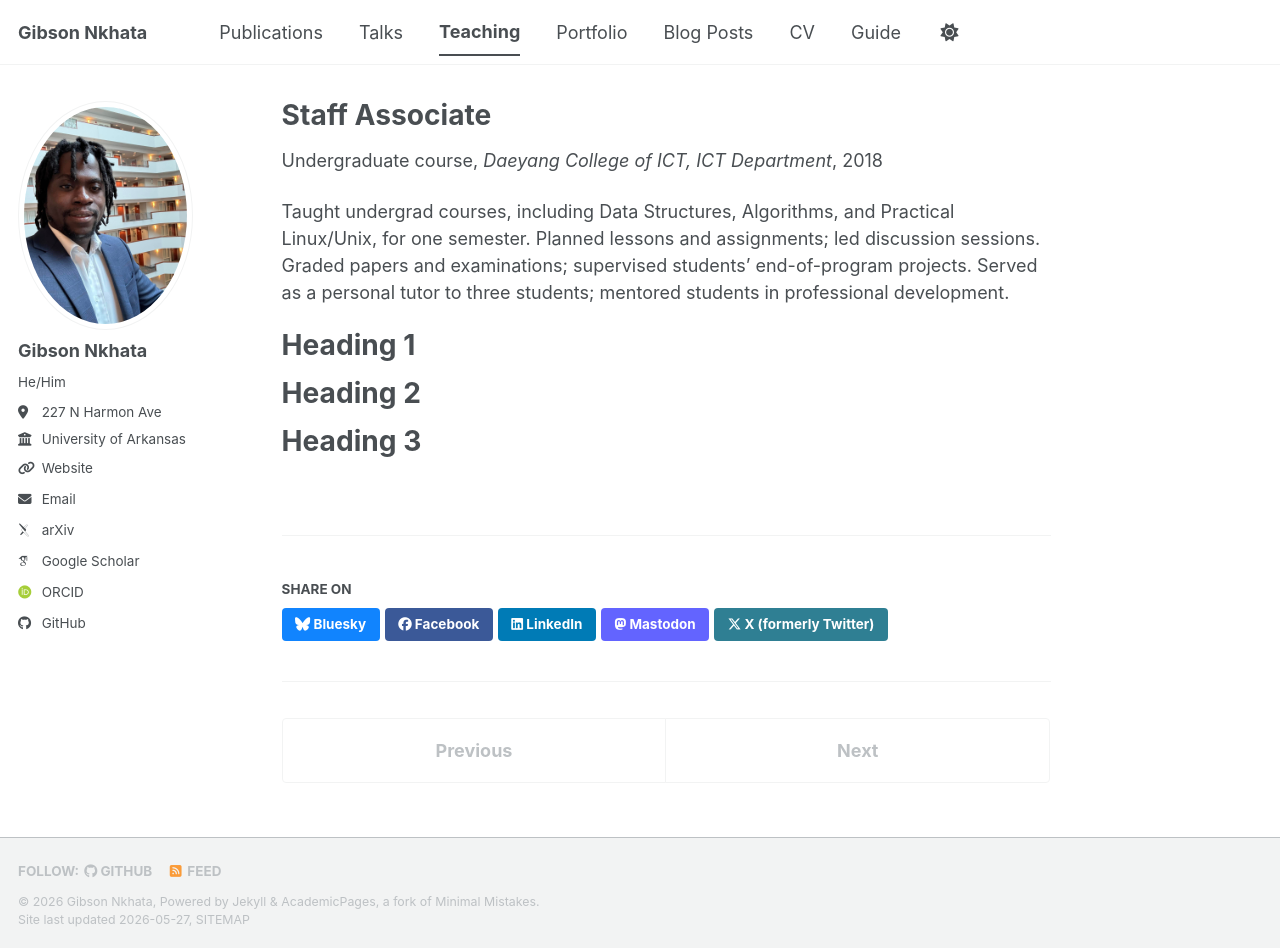
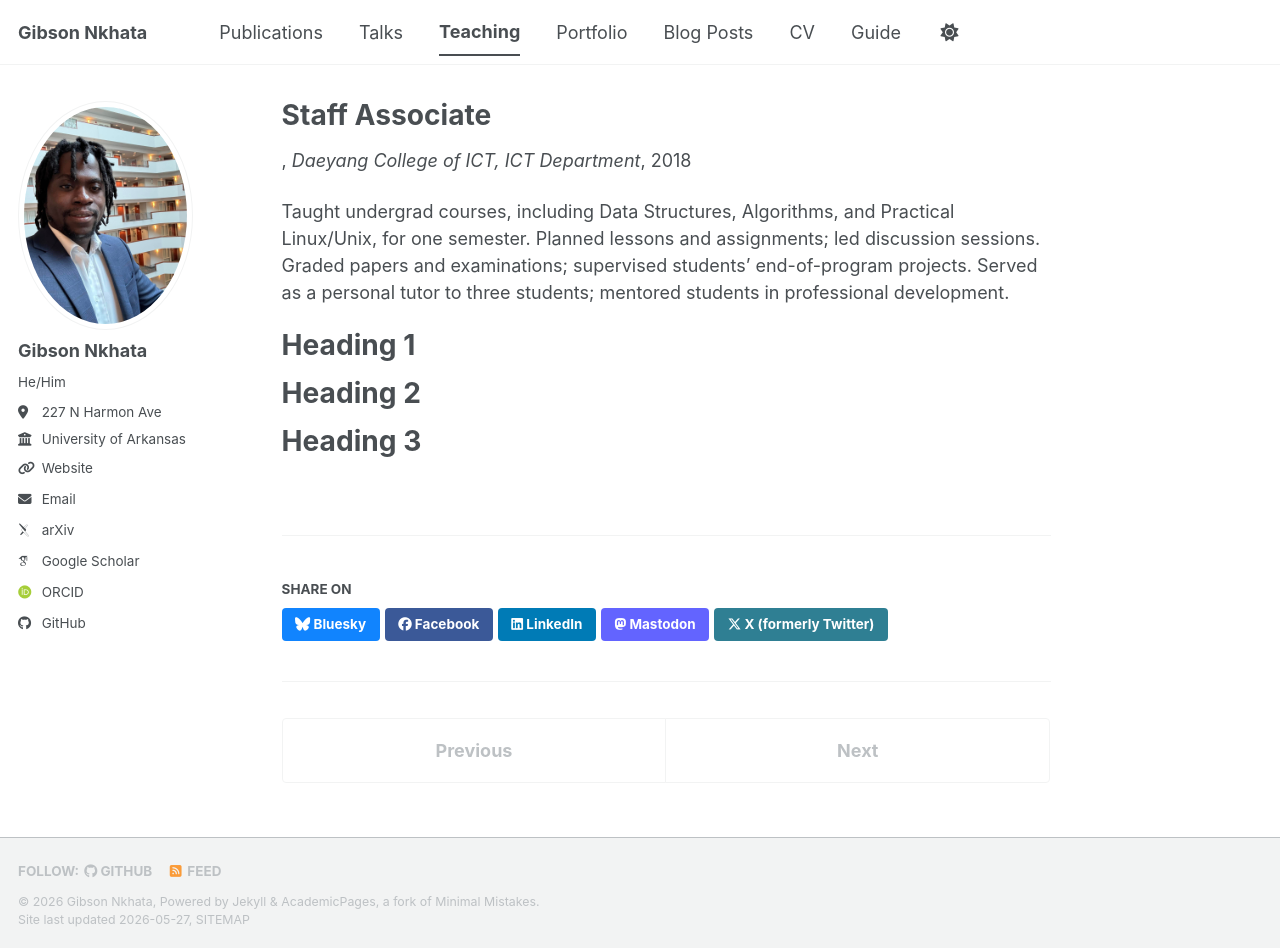
Before and after one commit to gnkhata/gnkhata.github.io, a Jekyll site: the page built from _teaching/2015-spring-teaching-2.md, in a window 1280 px wide and 948 px high. Built offline with Jekyll 4.4.1, drawn with Linux system fonts in a browser that asks for light colours; some web fonts are replaced; a script bundle is joined from its source files by our own code; library files that are not in the unit come from our copies.

Commit message:
Update 2015-spring-teaching-2.md

```diff
--- a/_teaching/2015-spring-teaching-2.md
+++ b/_teaching/2015-spring-teaching-2.md
@@ -1,7 +1,7 @@
 ---
 title: "Staff Associate"
 collection: teaching
-type: "Undergraduate course"
+type: #"Undergraduate course"
 permalink: /teaching/2015-spring-teaching-1
 venue: "Daeyang College of ICT, ICT Department"
 date: 2018-08-01
```
